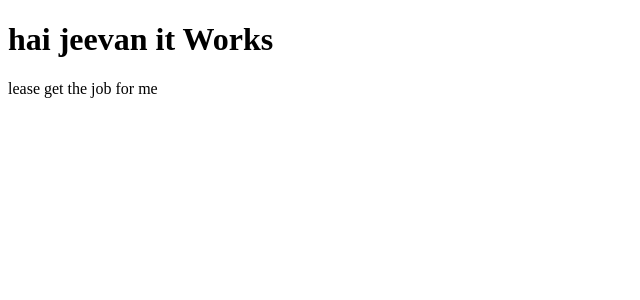
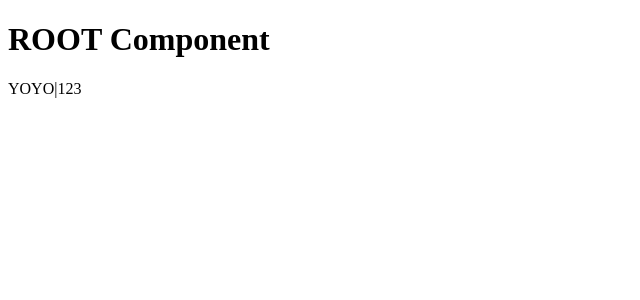
Before and after one commit to jeevanhr7/Angular2, an Angular app: page / in a window 1280 px wide. Shown: the top 300 px of the page, without its empty margins (0-640 px from the left). Built offline with nearby package versions, Linux system fonts and the light colour scheme.

Commit message:
added the New Components

```diff
--- a/src/app/app.component.ts
+++ b/src/app/app.component.ts
@@ -2,7 +2,7 @@
 
 @Component({
   selector: 'app-root',
-  template: '<h1>hai jeevan it Works</h1><fa-other><div>heelo How are you doing</div></fa-other>',
+  template: '<h1>ROOT Component</h1><fa-databinding></fa-databinding>',
   styleUrls: ['./app.component.css']
 })
 export class AppComponent {
--- a/src/app/app.module.ts
+++ b/src/app/app.module.ts
@@ -4,12 +4,14 @@
 import { HttpModule } from '@angular/http';
 
 import { AppComponent } from './app.component';
-import { OtherComponent } from './other/other.component';
+import { DatabindingComponent } from './databinding/databinding.component';
+
+
 
 @NgModule({
   declarations: [
     AppComponent,
-    OtherComponent
+    DatabindingComponent
   ],
   imports: [
     BrowserModule,
--- /dev/null
+++ b/src/app/databinding/databinding.component.html
@@ -0,0 +1,3 @@
+<p>
+{{stringInterpolation}}|{{numberInter}}
+</p>
--- /dev/null
+++ b/src/app/databinding/databinding.component.ts
@@ -0,0 +1,12 @@
+import { Component, OnInit } from '@angular/core';
+
+@Component({
+  selector: 'fa-databinding',
+  templateUrl: './databinding.component.html',
+  styleUrls: ['./databinding.component.css']
+})
+export class DatabindingComponent {
+stringInterpolation='YOYO';
+numberInter=123;
+
+}
--- a/src/app/other/other.component.html
+++ /dev/null
@@ -1,3 +0,0 @@
-<p>
-  other works!
-</p>
--- a/src/app/other/other.component.ts
+++ /dev/null
@@ -1,14 +0,0 @@
-import { Component, OnInit } from '@angular/core';
-
-@Component({
-  selector: 'fa-other',
-  template: '<div> <p>lease get the job for me</p></div>',
-})
-export class OtherComponent implements OnInit {
-
-  constructor() { }
-
-  ngOnInit() {
-  }
-
-}
```
Also changed, not shown: src/app/databinding/databinding.component.css (added).
